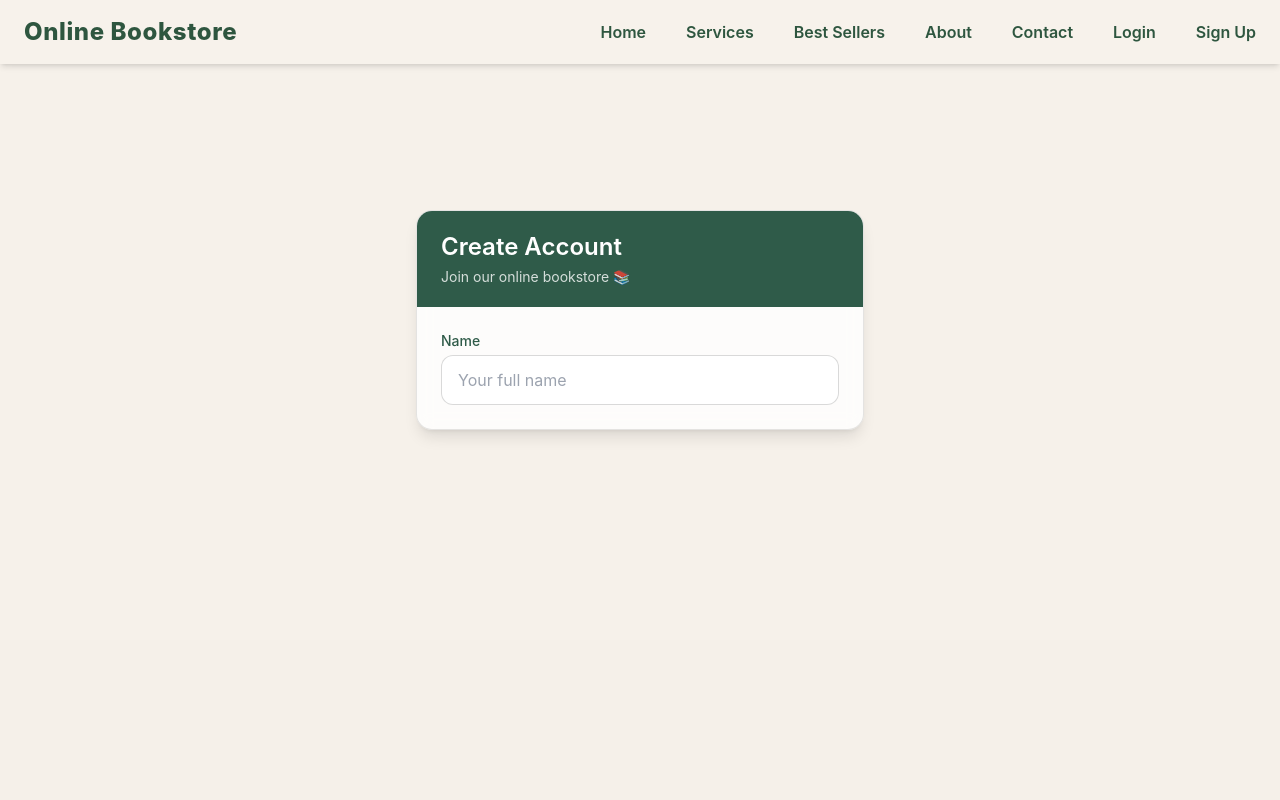
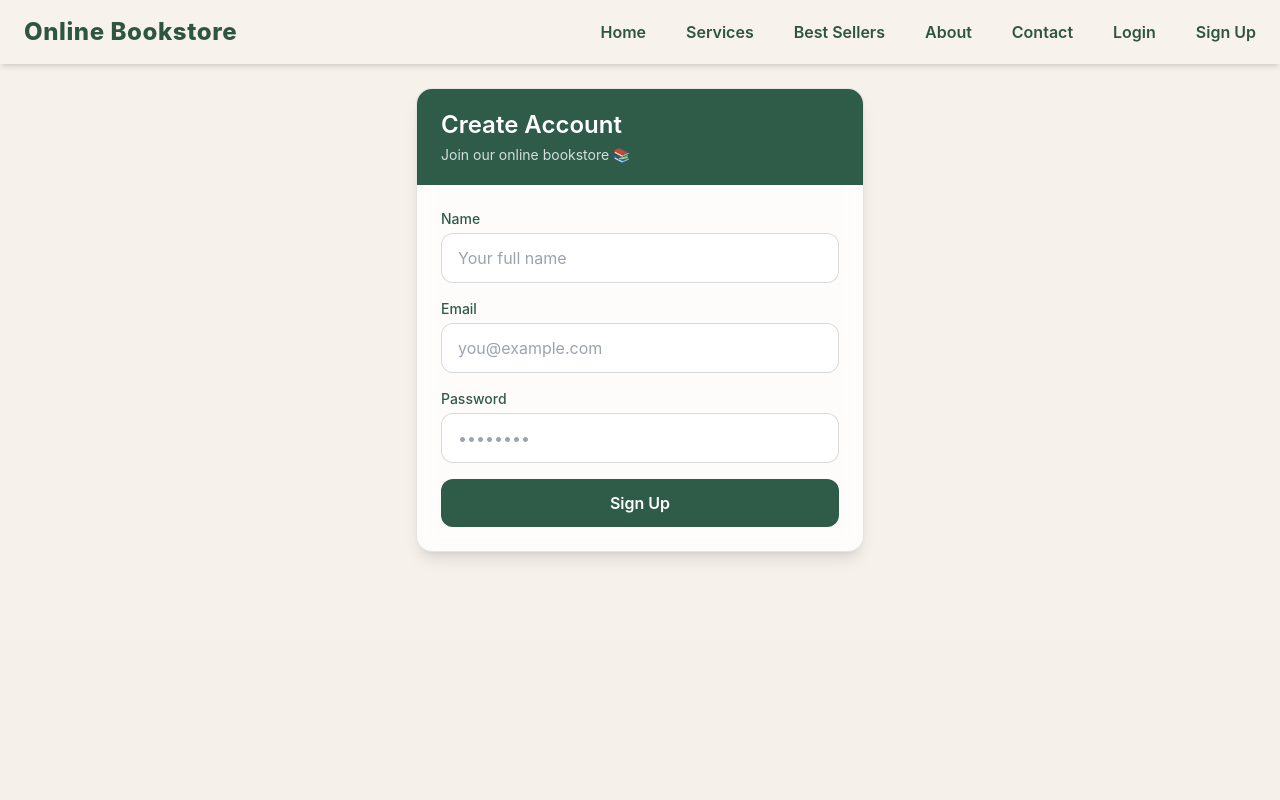
Before and after one commit to rimaejel143/online-bookstore, a React (Create React App) app in the folder frontend/: page /signup in a window 1280 px wide. Shown: the top 800 px of the page. Built offline with nearby package versions, Linux system fonts and the light colour scheme.

Commit message:
add button

```diff
--- a/frontend/src/pages/Signup.jsx
+++ b/frontend/src/pages/Signup.jsx
@@ -63,6 +63,44 @@ function Signup(){
                 required
               />
             </div>
+            <div>
+              <label className="block text-sm font-medium text-[#2f5b49] mb-1">
+                Email
+              </label>
+              <input
+                name="email"
+                type="email"
+                placeholder="you@example.com"
+                onChange={handleChange}
+                value={form.email}
+                className="w-full rounded-xl border border-black/15 bg-white px-4 py-3 outline-none
+                           focus:ring-2 focus:ring-[#2f5b49]/40 focus:border-[#2f5b49]/40"
+                required
+              />
+            </div>
+           <div>
+              <label className="block text-sm font-medium text-[#2f5b49] mb-1">
+                Password
+              </label>
+              <input
+                name="password"
+                type="password"
+                placeholder="••••••••"
+                onChange={handleChange}
+                value={form.password}
+                className="w-full rounded-xl border border-black/15 bg-white px-4 py-3 outline-none
+                           focus:ring-2 focus:ring-[#2f5b49]/40 focus:border-[#2f5b49]/40"
+                required
+              />
+            </div>
+            <button
+              type="submit"
+              disabled={loading}
+              className="w-full rounded-xl bg-[#2f5b49] text-white py-3 font-semibold
+                         hover:bg-[#264b38] transition disabled:opacity-60 disabled:cursor-not-allowed"
+            >
+              {loading ? "Creating account..." : "Sign Up"}
+            </button>
 
          </form>
 
```
